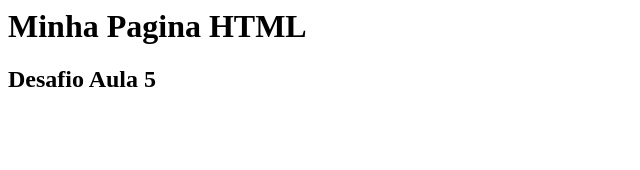
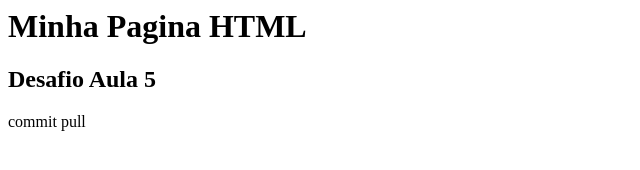
Before and after one commit to GPSFreitas/gama-no-github, a plain HTML site: page index.html in a window 1280 px wide. Shown: the full height of the page, 0-640 px from the left. Drawn offline with Linux system fonts and the light colour scheme.

Commit message:
Teste Pull

```diff
--- a/index.html
+++ b/index.html
@@ -1,6 +1,7 @@
 <html>
 	<body>
 		<h1> Minha Pagina HTML </h1>
-		<h2> Desafio Aula 5	   </h2>
+		<h2> Desafio Aula 5</h2>
+		<p> commit pull </p>
 	</body>
 </html>
```
